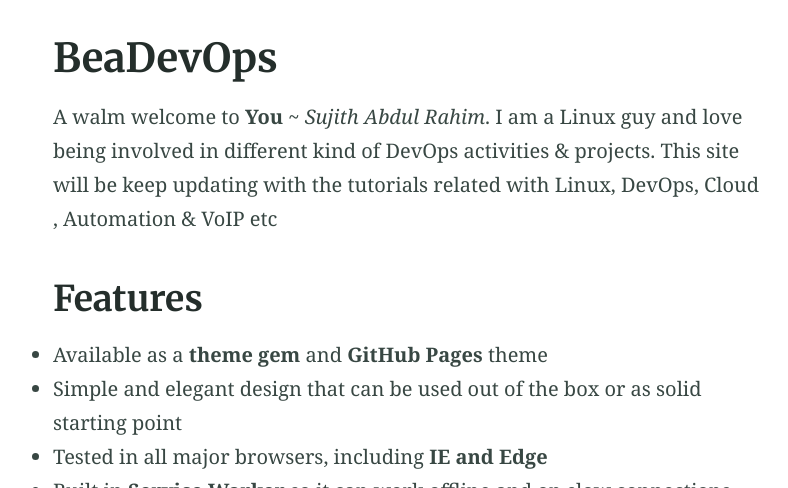
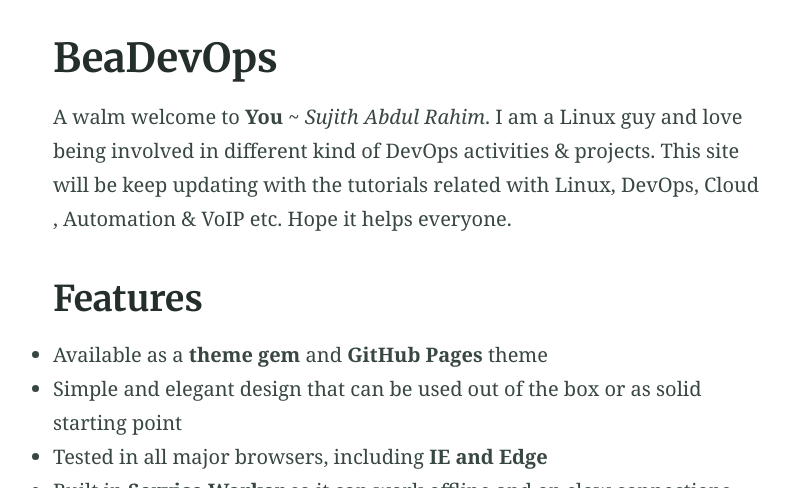
Before and after one commit to sujiar37/beadevops, a Jekyll site: the page built from index.md, in a window 1280 px wide and 900 px high, cut to the strip 412-900 px from the top of the window. Shown: the whole strip, without its empty margins (230-1018 px from the left). Built offline with Jekyll 4.4.1, drawn with Linux system fonts in a browser that asks for light colours; our own code applies the rules of GitHub Pages for plain Markdown files.

Commit message:
index.md

```diff
--- a/index.md
+++ b/index.md
@@ -7,7 +7,7 @@ feature_image: "https://picsum.photos/1300/400?image=989"
 excerpt: "Alembic is a starting point for [Jekyll](https://jekyllrb.com/) projects. Rather than starting from scratch, this boilerplate is designed to get the ball rolling immediately. Install it, configure it, tweak it, push it."
 ---
 
-A walm welcome to **You** ~ *Sujith Abdul Rahim*. I am a Linux guy and love being involved in different kind of DevOps activities & projects. This site will be keep updating with the tutorials related with Linux, DevOps, Cloud , Automation & VoIP  etc
+A walm welcome to **You** ~ *Sujith Abdul Rahim*. I am a Linux guy and love being involved in different kind of DevOps activities & projects. This site will be keep updating with the tutorials related with Linux, DevOps, Cloud , Automation & VoIP  etc. Hope it helps everyone.
 
 <!--
 {% include button.html text="Fork it" icon="github" link="https://github.com/daviddarnes/alembic" color="#0366d6" %} {% include button.html text="Tweet it" icon="twitter" link="https://twitter.com/intent/tweet/?url=https://alembic.darn.es&text=Alembic%20-%20A%20Jekyll%20boilerplate%20theme&via=DavidDarnes" color="#0d94e7" %} {% include button.html text="Install Alembic ⚗️" link="https://github.com/daviddarnes/alembic#installation" %} {% include button.html text="Tip me $5 💸" link="https://www.paypal.me/daviddarnes/5usd" color="#333333" %}
```
